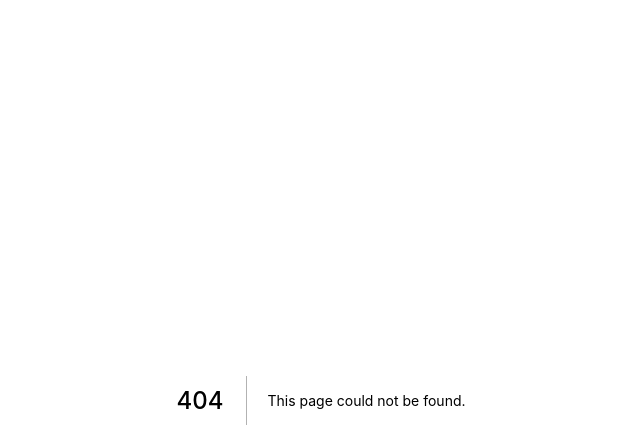
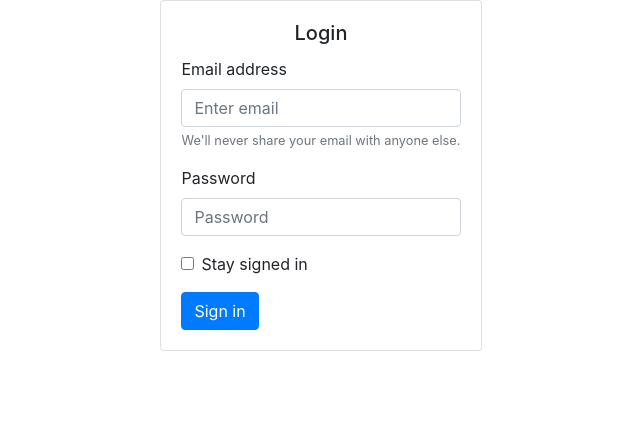
Before and after one commit to vlee489/AC32006-Databases, a Next.js app in the folder web/: page /staff/login in a window 1280 px wide. Before the commit this address had no page. Shown: the top 448 px of the page, without its empty margins (319-959 px from the left). Built offline with nearby package versions, Linux system fonts and the light colour scheme.

Commit message:
Tried and failed to vert center the stupid fucking login card.

```diff
--- /dev/null
+++ b/web/pages/staff/login.jsx
@@ -0,0 +1,46 @@
+import Head from 'next/head'
+import styles from '../../styles/staff/Login.module.scss'
+import { Button, Container, Card, Row, Col, Form } from "react-bootstrap";
+
+export default function Login() {
+  return (
+    <div className={styles.container}>
+      <Head>
+        <title>Login</title>
+        <link rel="icon" href="/favicon.ico" />
+      </Head>
+
+      <main className={styles.main}>
+        <Container className={styles.container}>
+          {/* <Row>
+            <Col> */}
+              <Card className={styles.loginCard}>
+                <Card.Body>
+                  <Card.Title className="text-center">Login</Card.Title>
+                  <Form>
+                    <Form.Group controlId="formBasicEmail">
+                      <Form.Label>Email address</Form.Label>
+                      <Form.Control type="email" placeholder="Enter email" />
+                      <Form.Text className="text-muted">
+                        We'll never share your email with anyone else.
+                          </Form.Text>
+                    </Form.Group>
+                    <Form.Group controlId="formBasicPassword">
+                      <Form.Label>Password</Form.Label>
+                      <Form.Control type="password" placeholder="Password" />
+                    </Form.Group>
+                    <Form.Group controlId="formBasicCheckbox">
+                      <Form.Check type="checkbox" label="Stay signed in" />
+                    </Form.Group>
+                  </Form>
+                  <Button variant="primary">Sign in</Button>
+                </Card.Body>
+              </Card>
+            {/* </Col>
+          </Row> */}
+        </Container>
+
+      </main>
+    </div>
+  )
+}
--- a/web/styles/Login.module.scss
+++ /dev/null
@@ -1,4 +0,0 @@
-.login-card {
-    width: 400px;
-    height: auto;
-}
--- /dev/null
+++ b/web/styles/staff/Login.module.scss
@@ -0,0 +1,13 @@
+.loginCard {
+    margin: auto;
+}
+
+.container {
+    justify-content: center;
+    display: grid;
+    height: 100%;
+}
+
+// .fullRow {
+//     margin: auto;
+// }
```
Also changed, not shown: web/pages/customer/browse.jsx (deleted, +0 -16 lines), web/pages/index.jsx (+2 -31 lines).
